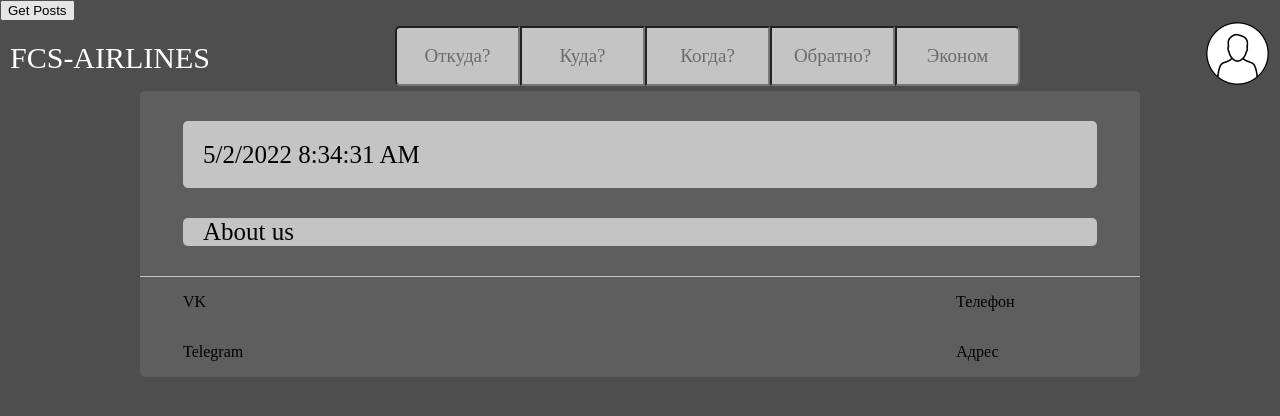
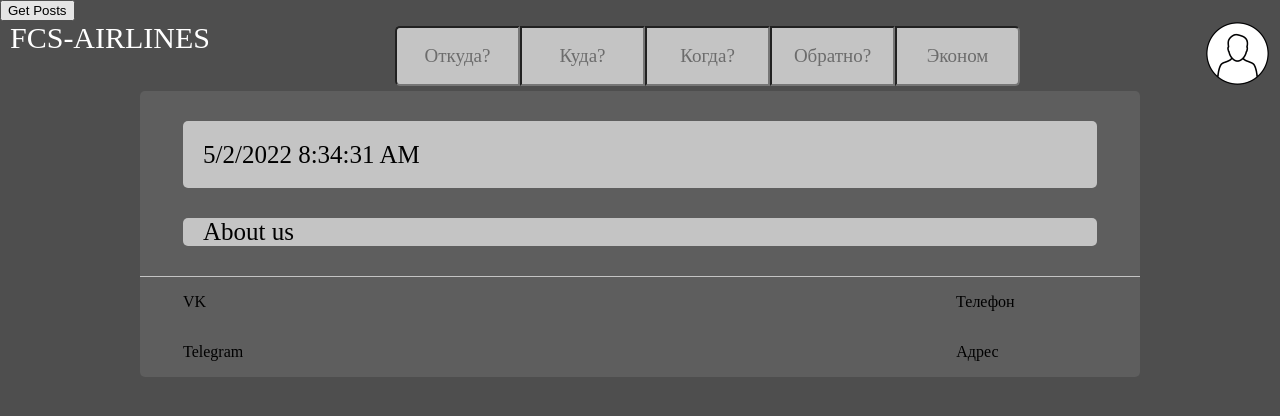
Before and after one commit to vsu-2/fcs-air-web, a React (Create React App) app: page / in a window 1280 px wide. Shown: the top 416 px of the page. Built offline with nearby package versions, Linux system fonts and the light colour scheme.

Commit message:
add link

```diff
--- a/src/module/top/Top/Top.jsx
+++ b/src/module/top/Top/Top.jsx
@@ -1,6 +1,7 @@
 import React, {useState} from 'react';
 import topCss from "./Top.module.css"
 import FindPage from "../FindPage/FindPage";
+import {Link} from "react-router-dom";
 
 
 function Top({clickRegister, clickLogin}) {
@@ -12,26 +13,26 @@ function Top({clickRegister, clickLogin}) {
     const rootClassesHover = [topCss.ulDrop]
     const rootClassesClickOne = [topCss.ulItemOne]
     const rootClassesClickTwo = [topCss.ulItemTwo]
-    if(visible){
+    if (visible) {
         rootClassesHover.push(topCss.active)
     }
 
-    if(isClickOne){
+    if (isClickOne) {
         rootClassesClickOne.push(topCss.click)
     }
 
-    if(isClickTwo){
+    if (isClickTwo) {
         rootClassesClickTwo.push(topCss.click)
     }
 
 
-
-
     return (
         <div className={topCss.top}>
-            <div className={`${topCss.center}, ${topCss.textDiv}`}>
-                <p className={topCss.logoText}>FCS-AIRLINES</p>
-            </div>
+            <Link to={"/"} className={topCss.link}>
+                <div className={`${topCss.center}, ${topCss.textDiv}`}>
+                    <p className={topCss.logoText}>FCS-AIRLINES</p>
+                </div>
+            </Link>
             <div className={topCss.center}>
                 <FindPage></FindPage>
             </div>
@@ -43,13 +44,15 @@ function Top({clickRegister, clickLogin}) {
                         onMouseDown={() => setClickOne(true)}
                         onMouseUp={() => setClickOne(false)}
                         onClick={() => clickLogin(true)}
-                    >Login</li>
+                    >Login
+                    </li>
                     <li
                         className={rootClassesClickTwo.join(' ')}
                         onMouseDown={() => setClickTwo(true)}
                         onMouseUp={() => setClickTwo(false)}
                         onClick={() => clickRegister(true)}
-                    >Register</li>
+                    >Register
+                    </li>
                 </ul>
             </div>
         </div>
--- a/src/module/top/Top/Top.module.css
+++ b/src/module/top/Top/Top.module.css
@@ -22,6 +22,10 @@
     margin-top: auto;
     margin-bottom: auto;
     margin-left: 10px;
+}
+
+.link{
+    text-decoration: none;
 }
 
 .image {
```
